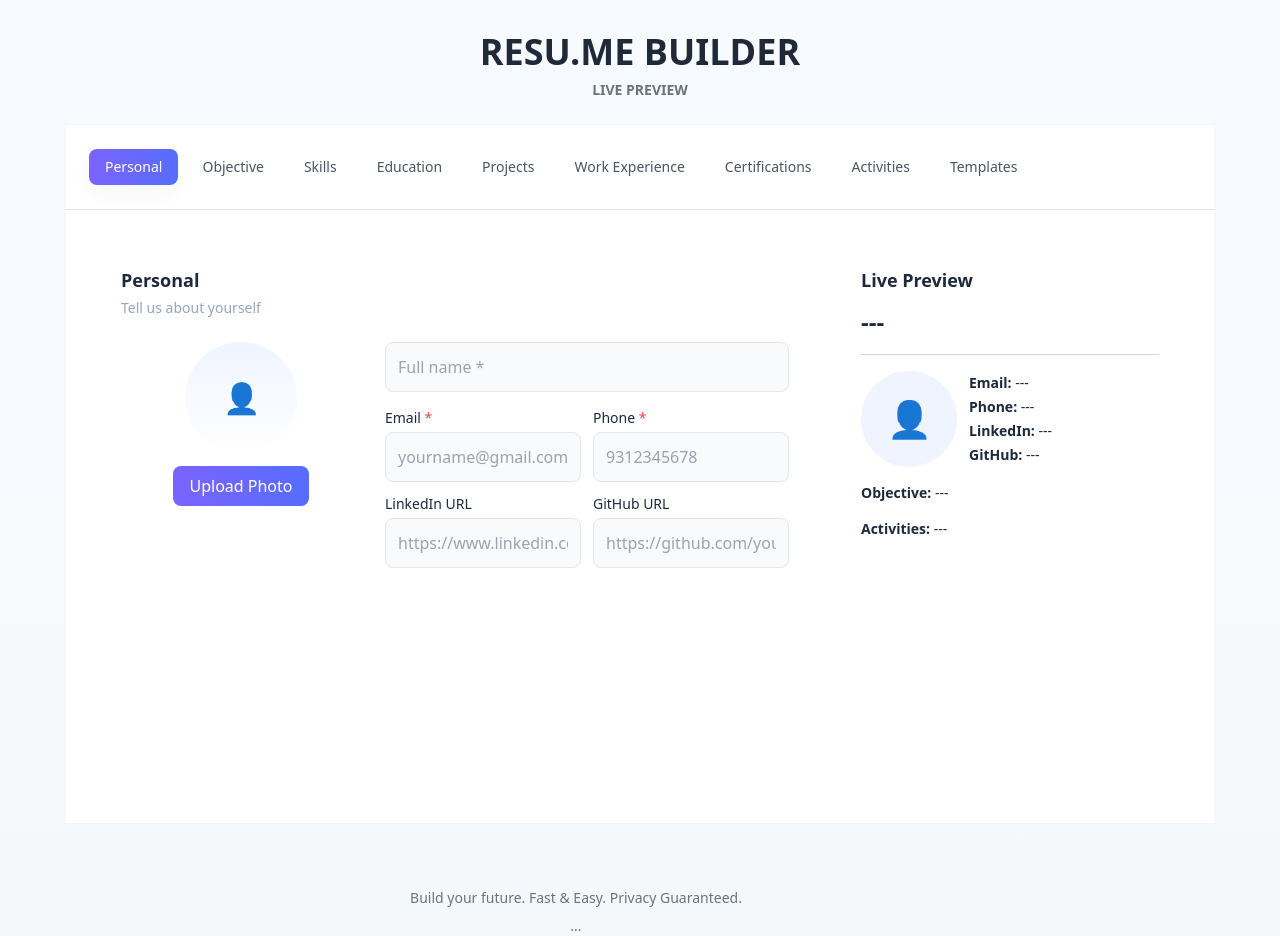
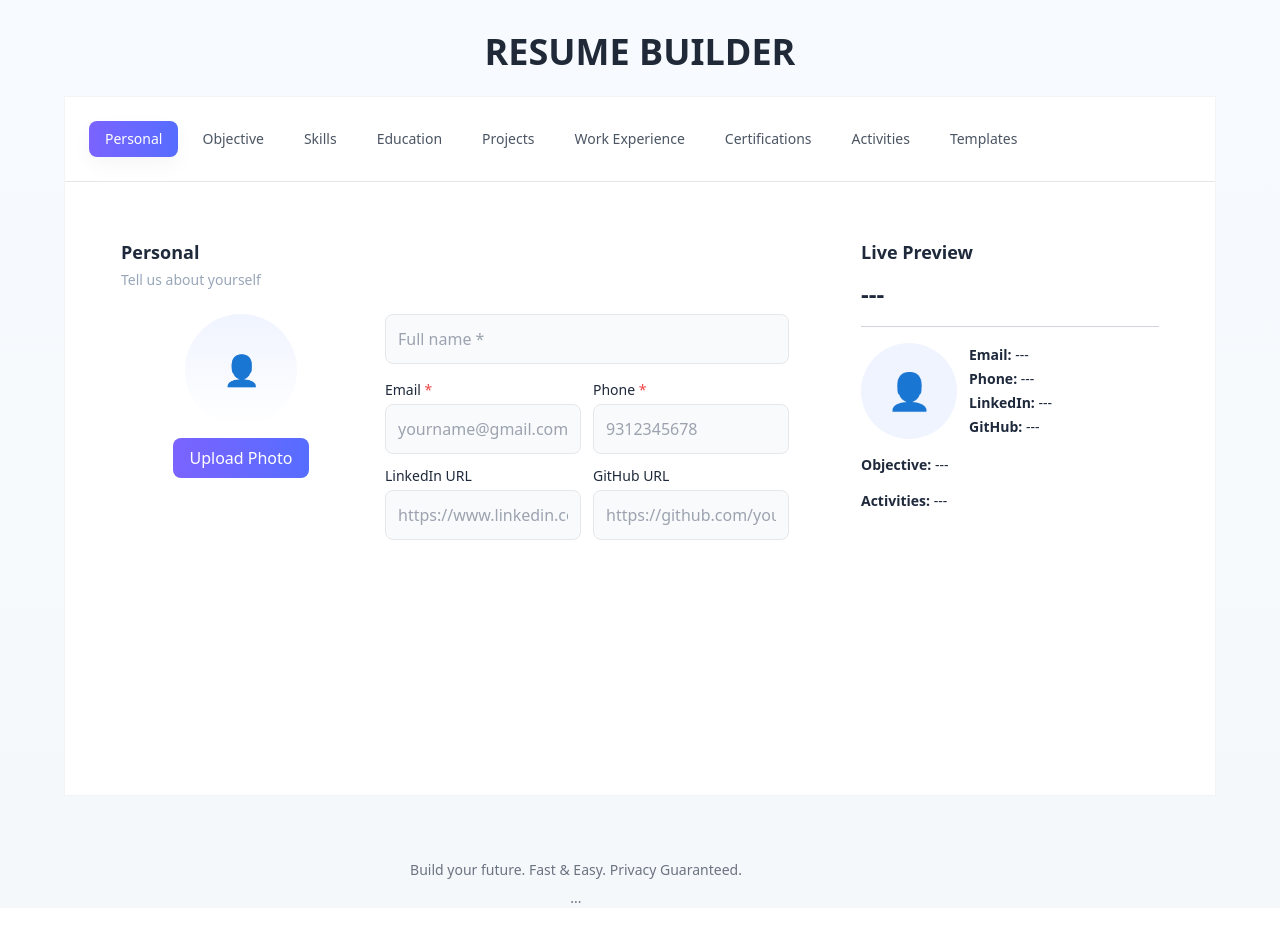
Before and after one commit to sivamani242004/ResumeBuilder, a plain HTML site: page index.html in a window 1280 px wide. After the commit the page ends 908 px from the top, so only its background shows below. Drawn offline with nearby package versions, Linux system fonts and the light colour scheme.

Commit message:
full ui is updated

```diff
--- a/index.html
+++ b/index.html
@@ -35,9 +35,9 @@
     <div class="flex flex-col items-center p-8">
       <header class="flex flex-col items-center mb-6 w-full max-w-6xl">
         <h1 class="text-4xl font-extrabold text-gray-800">
-          RE<span class="text-brandgreen">SU.ME</span> BUILDER
+          RE<span class="text-brandgreen">SUME</span> BUILDER
         </h1>
-        <p class="text-sm font-semibold text-gray-500 mt-2">LIVE PREVIEW</p>
+
       </header>
 
       <div
@@ -52,7 +52,7 @@
               <a
                 href="#"
                 data-target="personal"
-                class="section-button block px-4 py-2 rounded-lg text-white text-sm font-medium bg-gradient-to-r from-accent to-accent2 shadow-soft-md"
+                class="section-button block px-4 py-2 rounded-lg text-sm font-medium text-gray-600 hover:bg-gray-100"
                 >Personal</a
               >
             </li>
```
